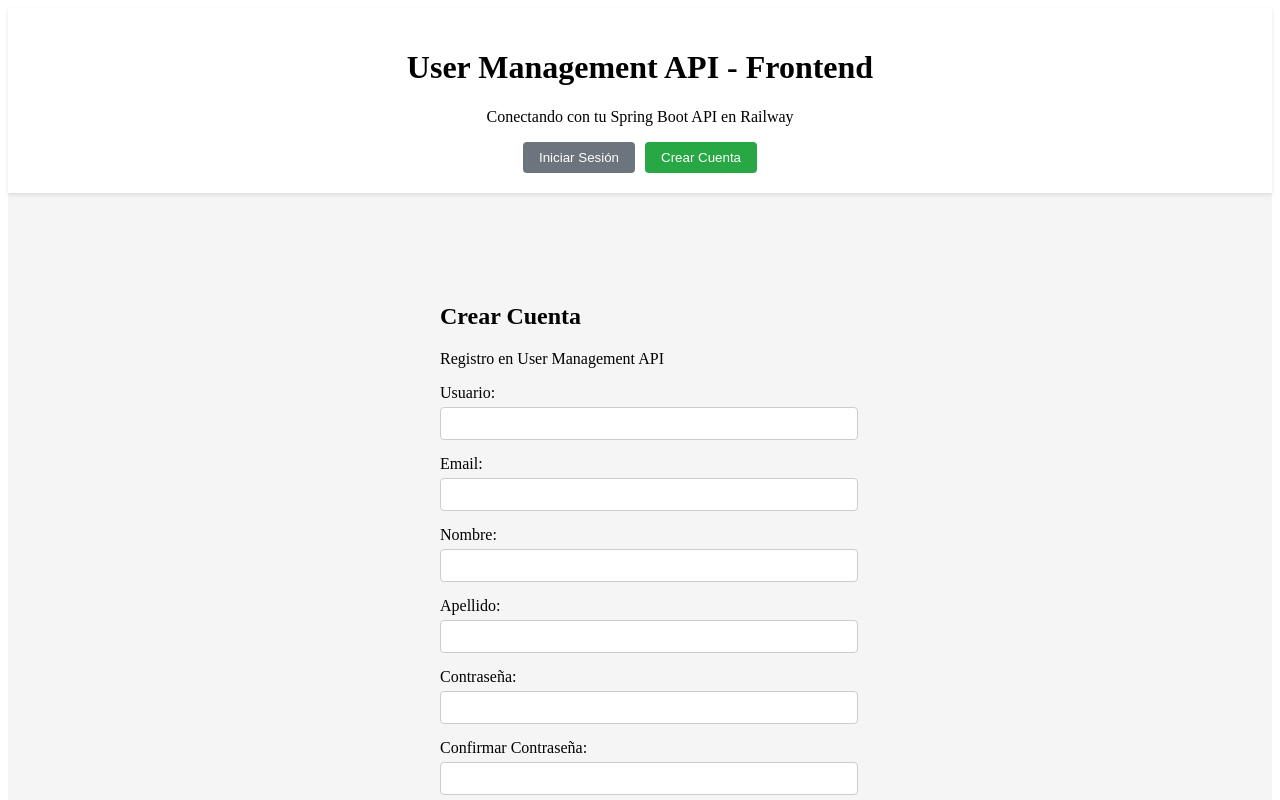
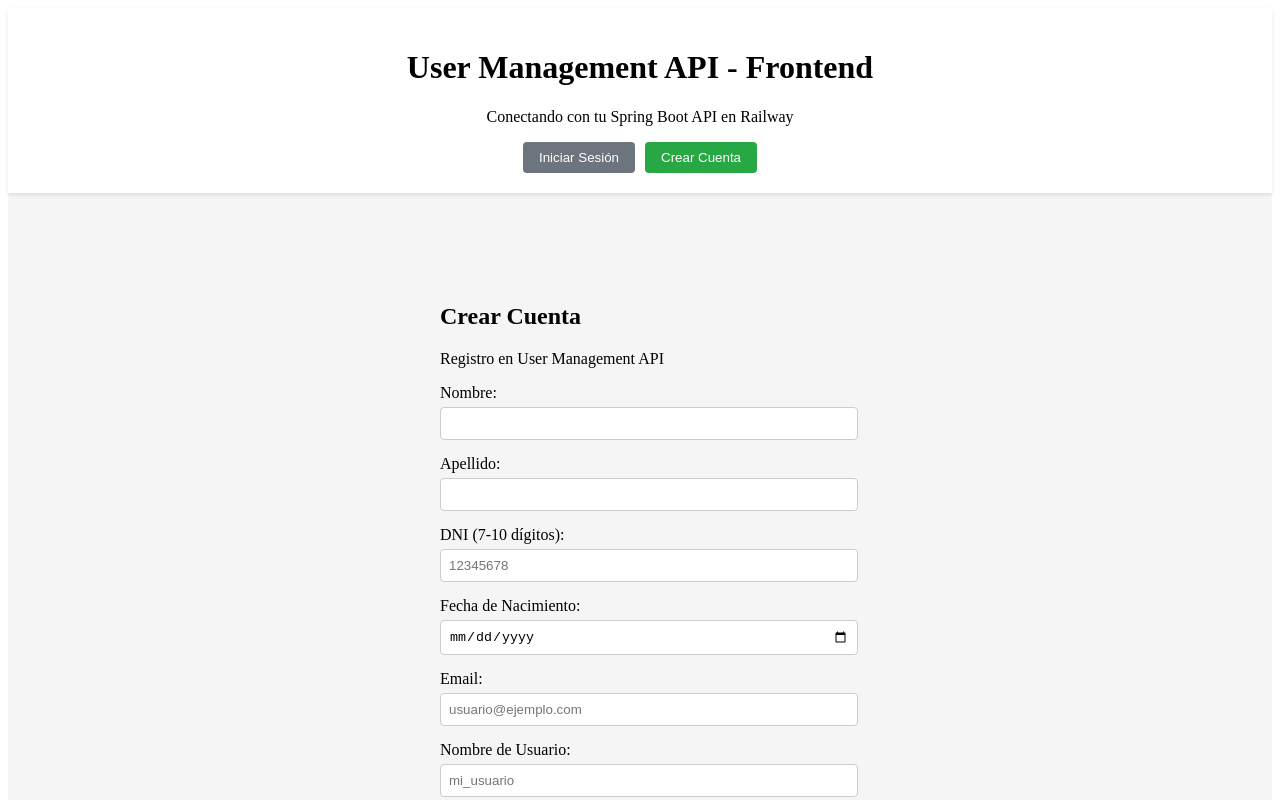
Before and after one commit to sordi005/user-management-api, a React (Create React App) app in the folder frontend/user-management-ui/: page / in a window 1280 px wide. Both pictures are taken after a click on the button "Crear Cuenta". Shown: the top 800 px of the page. Built offline with nearby package versions, Linux system fonts and the light colour scheme.

Commit message:
feat: agregar validaciones y campo de fecha de nacimiento en RegisterForm

```diff
--- a/frontend/user-management-ui/src/components/RegisterForm.js
+++ b/frontend/user-management-ui/src/components/RegisterForm.js
@@ -24,6 +24,7 @@
       firstName: '',
       lastName: '',
       dni: '',
+      dateOfBirth: '',
       email: '',
       username: '',
       password: '',
@@ -60,9 +61,23 @@
       return false;
     }
 
-    // Validar longitud mínima de contraseña
+    // Validar longitud mínima de contraseña (CORREGIDO: era 6, ahora 8)
     if (formData.password.length < 8) {
-      setError('La contraseña debe tener al menos 6 caracteres');
+      setError('La contraseña debe tener al menos 8 caracteres');
+      return false;
+    }
+
+    // Validar patrón de contraseña (NUEVO: coincide con backend)
+    const passwordRegex = /^(?=.*[a-z])(?=.*[A-Z])(?=.*\d)(?=.*[@$!%*?&])[A-Za-z\d@$!%*?&]{8,}$/;
+    if (!passwordRegex.test(formData.password)) {
+      setError('La contraseña debe contener: minúscula, mayúscula, número y carácter especial (@$!%*?&)');
+      return false;
+    }
+
+    // Validar DNI (NUEVO: coincide con backend)
+    const dniRegex = /^[0-9]{7,10}$/;
+    if (!dniRegex.test(formData.dni)) {
+      setError('El DNI debe tener entre 7 y 10 dígitos');
       return false;
     }
 
@@ -70,6 +85,12 @@
     const emailRegex = /^[^\s@]+@[^\s@]+\.[^\s@]+$/;
     if (!emailRegex.test(formData.email)) {
       setError('Por favor ingresa un email válido');
+      return false;
+    }
+
+    // Validar fecha de nacimiento (NUEVO)
+    if (!formData.dateOfBirth) {
+      setError('La fecha de nacimiento es requerida');
       return false;
     }
 
@@ -99,6 +120,7 @@
         firstName: formData.firstName,
         lastName: formData.lastName,
         dni: formData.dni,
+        dateOfBirth: formData.dateOfBirth, // ← AGREGADO: Enviar dateOfBirth
         email: formData.email,
         username: formData.username,
         password: formData.password
@@ -116,6 +138,7 @@
             firstName: '',
             lastName: '',
             dni : "",
+            dateOfBirth: '', // ← AGREGADO: Limpiar dateOfBirth
             email: '',
             username: '',
             password: '',
@@ -146,44 +169,6 @@
       <p>Registro en User Management API</p>
 
       <form onSubmit={handleSubmit}>
-        {/* Campo Username */}
-        <div style={{ marginBottom: '15px' }}>
-          <label>Usuario:</label>
-          <input
-            type="text"
-            name="username"
-            value={formData.username}
-            onChange={handleInputChange}
-            required
-            style={{
-              width: '100%',
-              padding: '8px',
-              marginTop: '5px',
-              border: '1px solid #ccc',
-              borderRadius: '4px'
-            }}
-          />
-        </div>
-
-        {/* Campo Email */}
-        <div style={{ marginBottom: '15px' }}>
-          <label>Email:</label>
-          <input
-            type="email"
-            name="email"
-            value={formData.email}
-            onChange={handleInputChange}
-            required
-            style={{
-              width: '100%',
-              padding: '8px',
-              marginTop: '5px',
-              border: '1px solid #ccc',
-              borderRadius: '4px'
-            }}
-          />
-        </div>
-
         {/* Campo First Name */}
         <div style={{ marginBottom: '15px' }}>
           <label>Nombre:</label>
@@ -222,6 +207,86 @@
           />
         </div>
 
+        {/* Campo DNI */}
+        <div style={{ marginBottom: '15px' }}>
+          <label>DNI (7-10 dígitos):</label>
+          <input
+            type="text"
+            name="dni"
+            value={formData.dni}
+            onChange={handleInputChange}
+            placeholder="12345678"
+            pattern="[0-9]{7,10}"
+            required
+            style={{
+              width: '100%',
+              padding: '8px',
+              marginTop: '5px',
+              border: '1px solid #ccc',
+              borderRadius: '4px'
+            }}
+          />
+        </div>
+
+        {/* Campo Date of Birth */}
+        <div style={{ marginBottom: '15px' }}>
+          <label>Fecha de Nacimiento:</label>
+          <input
+            type="date"
+            name="dateOfBirth"
+            value={formData.dateOfBirth}
+            onChange={handleInputChange}
+            required
+            style={{
+              width: '100%',
+              padding: '8px',
+              marginTop: '5px',
+              border: '1px solid #ccc',
+              borderRadius: '4px'
+            }}
+          />
+        </div>
+
+        {/* Campo Email */}
+        <div style={{ marginBottom: '15px' }}>
+          <label>Email:</label>
+          <input
+            type="email"
+            name="email"
+            value={formData.email}
+            onChange={handleInputChange}
+            placeholder="usuario@ejemplo.com"
+            required
+            style={{
+              width: '100%',
+              padding: '8px',
+              marginTop: '5px',
+              border: '1px solid #ccc',
+              borderRadius: '4px'
+            }}
+          />
+        </div>
+
+        {/* Campo Username */}
+        <div style={{ marginBottom: '15px' }}>
+          <label>Nombre de Usuario:</label>
+          <input
+            type="text"
+            name="username"
+            value={formData.username}
+            onChange={handleInputChange}
+            placeholder="mi_usuario"
+            required
+            style={{
+              width: '100%',
+              padding: '8px',
+              marginTop: '5px',
+              border: '1px solid #ccc',
+              borderRadius: '4px'
+            }}
+          />
+        </div>
+
         {/* Campo Password */}
         <div style={{ marginBottom: '15px' }}>
           <label>Contraseña:</label>
@@ -230,6 +295,7 @@
             name="password"
             value={formData.password}
             onChange={handleInputChange}
+            placeholder="Mín. 8 chars: A-Z, a-z, 0-9, @$!%*?&"
             required
             style={{
               width: '100%',
@@ -249,6 +315,7 @@
             name="confirmPassword"
             value={formData.confirmPassword}
             onChange={handleInputChange}
+            placeholder="Repite la contraseña"
             required
             style={{
               width: '100%',
```
